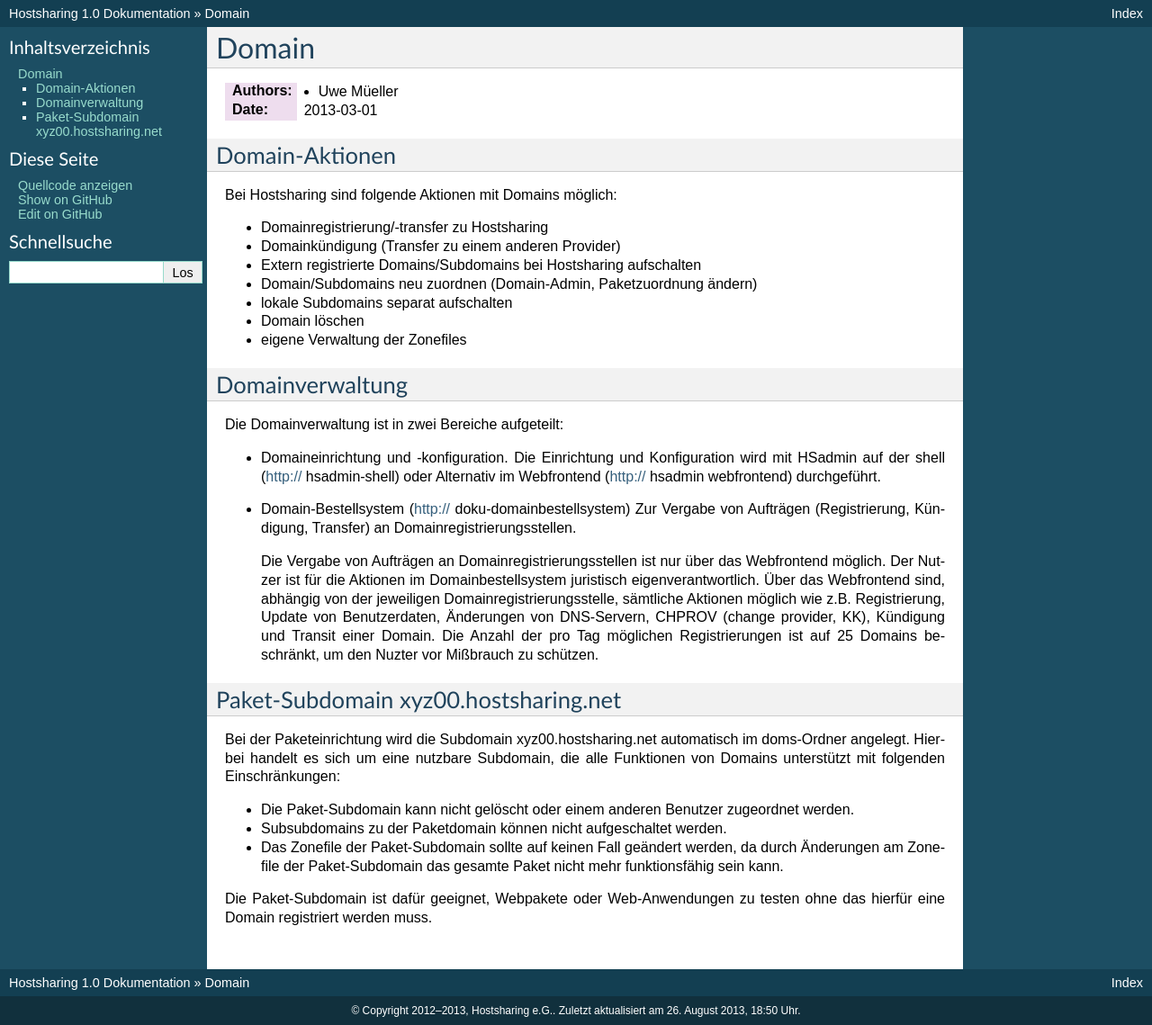
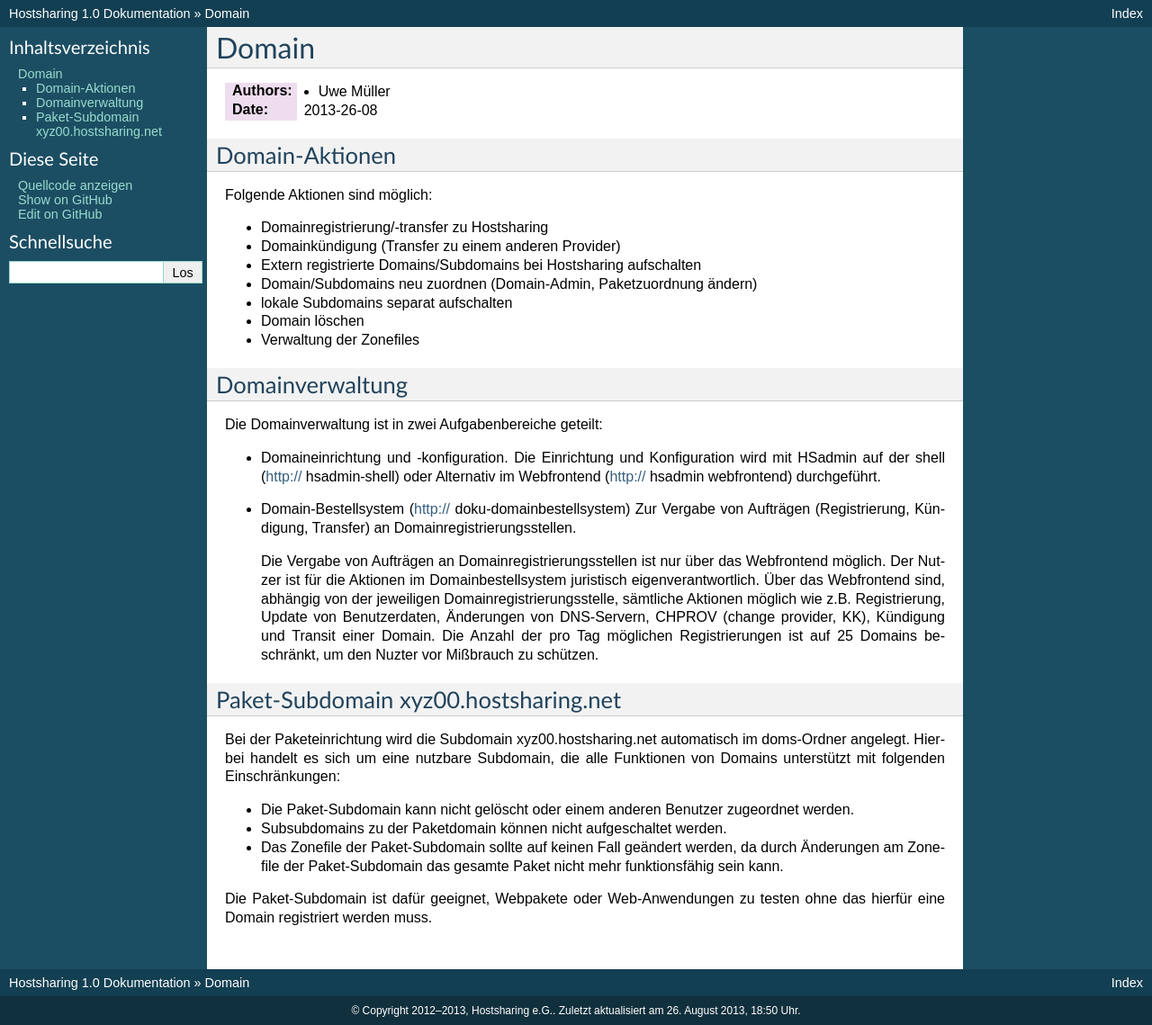
Before and after one commit to hostsharing/hs.docs.users, a Sphinx documentation site: the page built from source/domain.rst, in a window 1280 px wide. Shown: the whole page at 90% size. Built offline with Sphinx 7.4.7, drawn with Linux system fonts in a browser that asks for light colours; pages that are not in the unit, such as notebooks, are missing from menus.

Commit message:
change typo

```diff
--- a/source/domain.rst
+++ b/source/domain.rst
@@ -2,13 +2,13 @@
 Domain
 ======
 
-:Authors: - Uwe Müeller
-:Date: 2013-03-01
+:Authors: - Uwe Müller
+:Date: 2013-26-08
 
 Domain-Aktionen
 ---------------
 
-Bei Hostsharing sind folgende Aktionen mit Domains möglich:
+Folgende Aktionen sind möglich:
 
 - Domainregistrierung/-transfer zu Hostsharing
 - Domainkündigung (Transfer zu einem anderen Provider)
@@ -16,12 +16,12 @@
 - Domain/Subdomains neu zuordnen (Domain-Admin, Paketzuordnung ändern)
 - lokale Subdomains separat aufschalten
 - Domain löschen
-- eigene Verwaltung der Zonefiles
+- Verwaltung der Zonefiles
 
 Domainverwaltung
 ----------------
 
-Die Domainverwaltung  ist in zwei Bereiche aufgeteilt:
+Die Domainverwaltung  ist in zwei Aufgabenbereiche geteilt:
 
 - Domaineinrichtung und -konfiguration.
   Die Einrichtung und Konfiguration wird mit HSadmin auf der shell (http:// hsadmin-shell)
```
